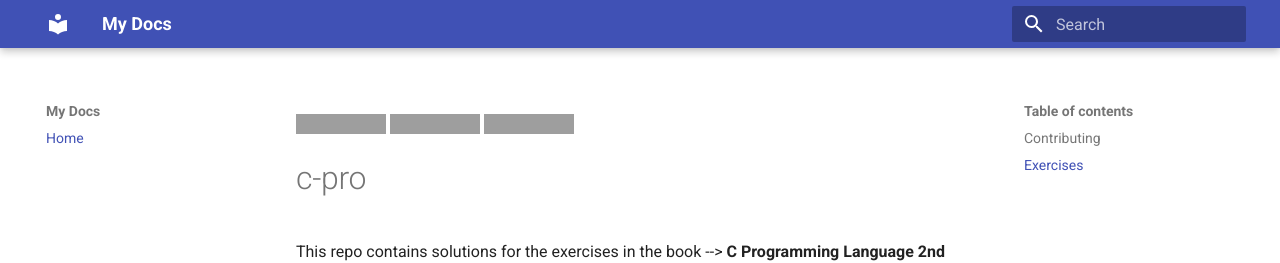
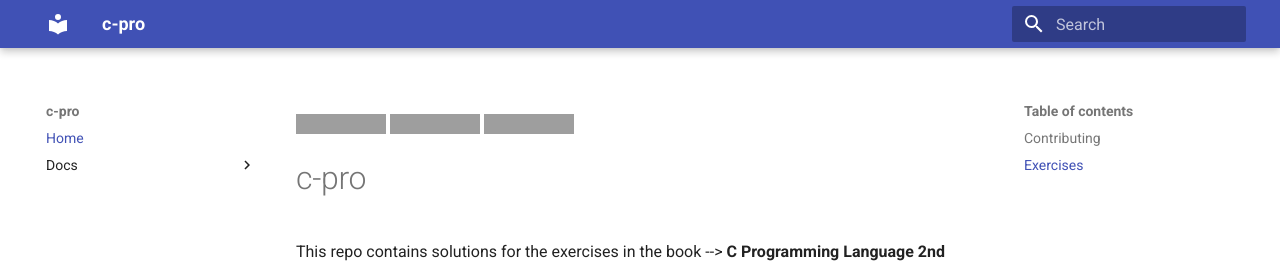
Before and after one commit to Karthik-d-k/c-pro, an MkDocs documentation site: the page built from docs/index.md, in a window 1280 px wide. Shown: the top 263 px of the page. Built offline with MkDocs 1.6.1 and Material for MkDocs 9.7.7, drawn with Linux system fonts in a browser that asks for light colours; some of the changed lines change nothing that is shown; grey boxes are pictures that could not be loaded.

Commit message:
Update mkdocs.yml

```diff
--- a/mkdocs.yml
+++ b/mkdocs.yml
@@ -1,4 +1,4 @@
-site_name: My Docs
+site_name: c-pro
 theme:
   name: material
 markdown_extensions:
@@ -15,3 +15,16 @@
       - _src/Chapter_04/
       - _src/Chapter_05/
       check_paths: True
+
+# Page tree
+nav:
+  - Home: index.md
+  - Docs:
+    - Chapter 1:
+      - Example 1: --8<-- "EX1_01.c"
+    - Chapter 2:
+      - Example 1: --8<-- "EX2_01.c"
+    - Chapter 3:
+      - Example 1: --8<-- "EX3_01.c"
+    - Chapter 4:
+      - Example 1: --8<-- "EX4_01.c"
```
